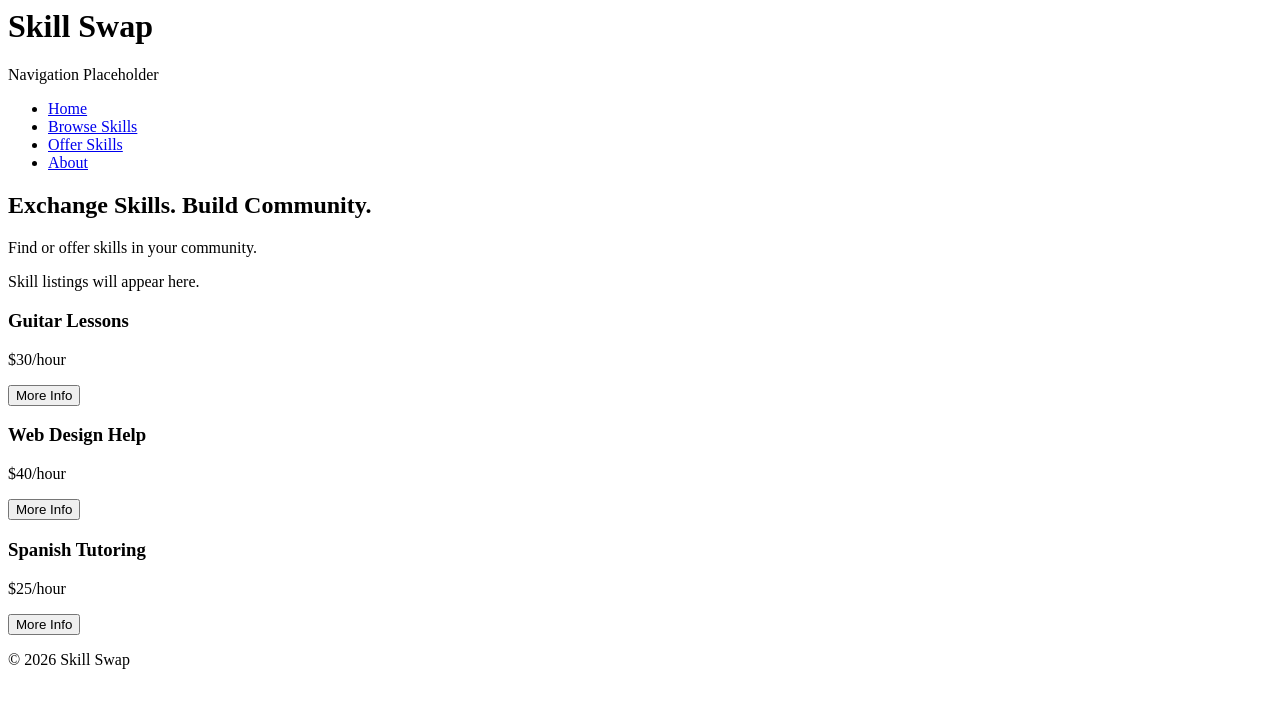
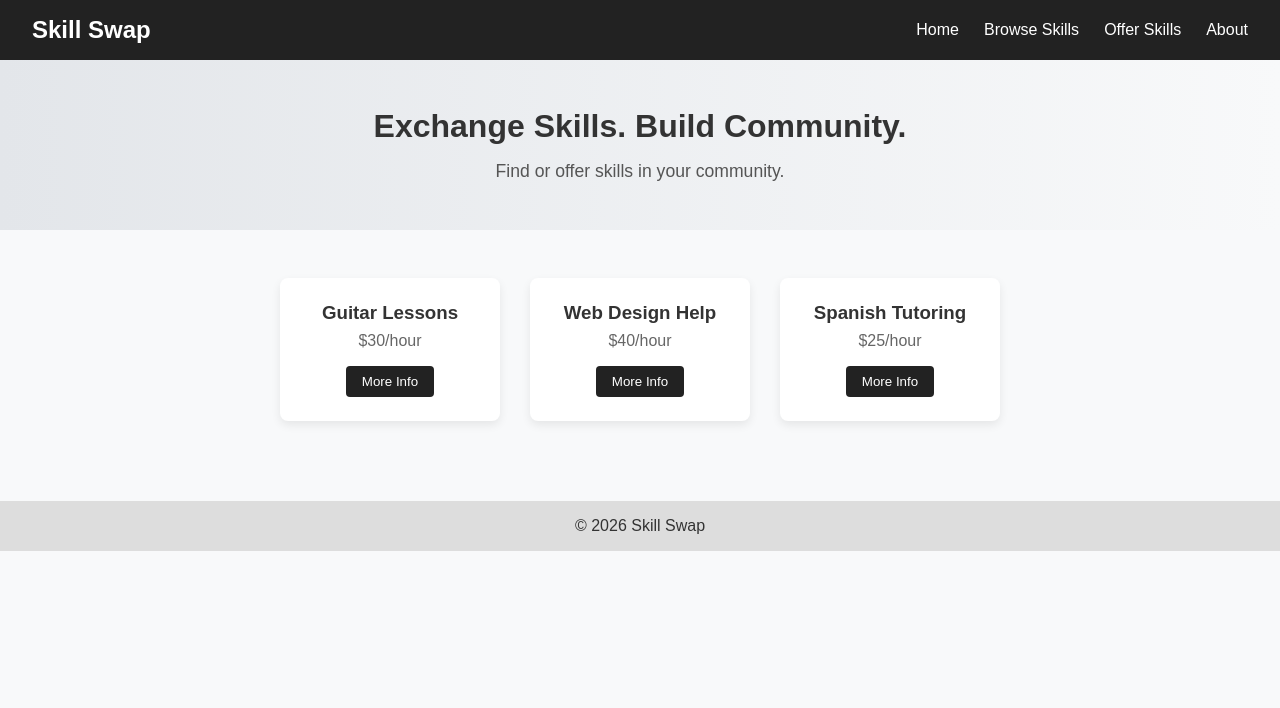
Before and after one commit to DrewBuild/skillswap-DrewJones-A6, a plain HTML site: page index.html in a window 1280 px wide. Drawn offline with Linux system fonts and the light colour scheme.

Commit message:
Fixed CSS file reference and corrected stylesheet filename

```diff
--- a/index.html
+++ b/index.html
@@ -1,10 +1,15 @@
+<!DOCTYPE html>
+<html lang="en">
+<head>
+    <meta charset="UTF-8">
+    <title>Skill Swap</title>
+    <link rel="stylesheet" href="style.css">
+</head>
+<body>
+
 <header>
     <h1>Skill Swap</h1>
     <nav>
-
-        <p>Navigation Placeholder</p>
-    </nav>
-
         <ul>
             <li><a href="#">Home</a></li>
             <li><a href="#">Browse Skills</a></li>
@@ -12,18 +17,13 @@
             <li><a href="#">About</a></li>
         </ul>
     </nav>
-
 </header>
 
 <main>
+
     <section class="hero">
         <h2>Exchange Skills. Build Community.</h2>
         <p>Find or offer skills in your community.</p>
-    </section>
-
-
-    <section class="skills">
-        <p>Skill listings will appear here.</p>
     </section>
 
     <section class="skills">
@@ -51,3 +51,8 @@
 <footer>
     <p>© 2026 Skill Swap</p>
 </footer>
+
+<script src="script.js"></script>
+
+</body>
+</html>
--- /dev/null
+++ b/style.css
@@ -0,0 +1,117 @@
+/* Reset some default browser styles */
+* {
+    box-sizing: border-box;
+    margin: 0;
+    padding: 0;
+}
+
+body {
+    font-family: Arial, sans-serif;
+    background-color: #f8f9fa;
+    color: #333;
+}
+
+/* ===== HEADER ===== */
+header {
+    background-color: #222;
+    color: white;
+    padding: 1rem 2rem;
+    display: flex;
+    justify-content: space-between;
+    align-items: center;
+}
+
+header h1 {
+    font-size: 1.5rem;
+}
+
+nav ul {
+    list-style: none;
+    display: flex;
+    gap: 25px;
+}
+
+nav a {
+    color: white;
+    text-decoration: none;
+    font-weight: 500;
+    transition: opacity 0.2s ease;
+}
+
+nav a:hover {
+    opacity: 0.7;
+}
+
+/* ===== HERO SECTION ===== */
+.hero {
+    padding: 3rem 2rem;
+    text-align: center;
+    background: linear-gradient(to right, #e3e6ea, #f8f9fa);
+}
+
+.hero h2 {
+    font-size: 2rem;
+    margin-bottom: 1rem;
+}
+
+.hero p {
+    font-size: 1.1rem;
+    color: #555;
+}
+
+/* ===== SKILLS SECTION ===== */
+.skills {
+    display: flex;
+    justify-content: center;
+    gap: 30px;
+    padding: 3rem 2rem;
+    flex-wrap: wrap;
+}
+
+/* ===== CARD STYLING ===== */
+.card {
+    background-color: white;
+    border-radius: 8px;
+    padding: 1.5rem;
+    width: 220px;
+    text-align: center;
+    box-shadow: 0 4px 10px rgba(0, 0, 0, 0.08);
+    transition: transform 0.2s ease, box-shadow 0.2s ease;
+}
+
+.card h3 {
+    margin-bottom: 0.5rem;
+}
+
+.card p {
+    margin-bottom: 1rem;
+    color: #666;
+}
+
+.card button {
+    padding: 0.5rem 1rem;
+    border: none;
+    background-color: #222;
+    color: white;
+    border-radius: 4px;
+    cursor: pointer;
+    transition: background-color 0.2s ease;
+}
+
+.card button:hover {
+    background-color: #444;
+}
+
+/* Hover effect for cards */
+.card:hover {
+    transform: translateY(-5px);
+    box-shadow: 0 8px 18px rgba(0, 0, 0, 0.12);
+}
+
+/* ===== FOOTER ===== */
+footer {
+    text-align: center;
+    padding: 1rem;
+    background-color: #ddd;
+    margin-top: 2rem;
+}
--- a/styles.css
+++ /dev/null
@@ -1,45 +0,0 @@
-body {
-    font-family: Arial, sans-serif;
-    margin: 0;
-}
-header {
-    background-color: #222;
-    color: white;
-    padding: 1rem;
-}
-
-nav ul {
-    list-style: none;
-    display: flex;
-    gap: 20px;
-    padding: 0;
-}
-
-nav a {
-    color: white;
-    text-decoration: none;
-}
-
-.hero {
-    padding: 2rem;
-    background-color: #f4f4f4;
-}
-
-footer {
-    text-align: center;
-    padding: 1rem;
-    background-color: #ddd;
-}
-.skills {
-    display: flex;
-    gap: 20px;
-    padding: 2rem;
-}
-
-.card {
-    border: 1px solid #ccc;
-    padding: 1rem;
-    width: 200px;
-    text-align: center;
-    background-color: white;
-}
```
Also changed, not shown: script.js (line endings or trailing spaces). Lines whose indentation alone changed are shown as unchanged.
